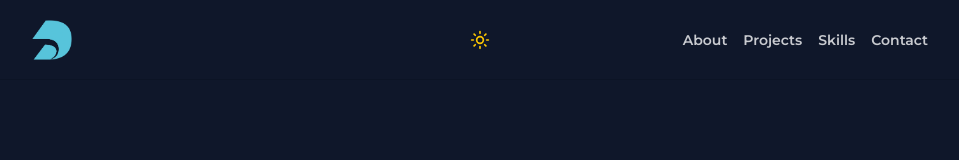
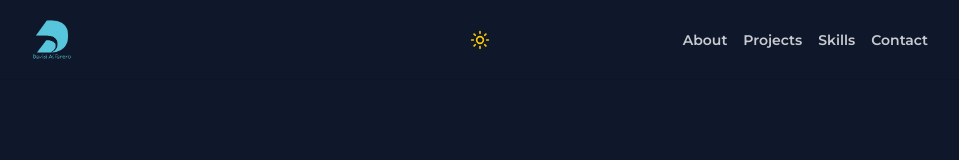
Before and after one commit to davidalfarero/davidalfarero-portfolio, a React (Vite) app: page / in a window 1280 px wide. Shown: the top 160 px of the page, without its empty margins (160-1119 px from the left). Built offline with nearby package versions, Linux system fonts and the light colour scheme.

Commit message:
updated NavBar logo file

```diff
--- a/src/layout/Navbar.jsx
+++ b/src/layout/Navbar.jsx
@@ -48,7 +48,7 @@ const Navbar = () => {
         <div className='relative max-w-4xl mx-auto w-full flex items-center justify-between gap-4 px-5 md:px-0'>
           <a href='#home' className="text-lg">
             <div className="w-10">
-              <img src="/logo.svg" alt="Logo" />
+              <img src="/logo.webp" alt="Logo" />
             </div>
           </a>
 
```
Also changed, not shown: public/logo.webp (added).
